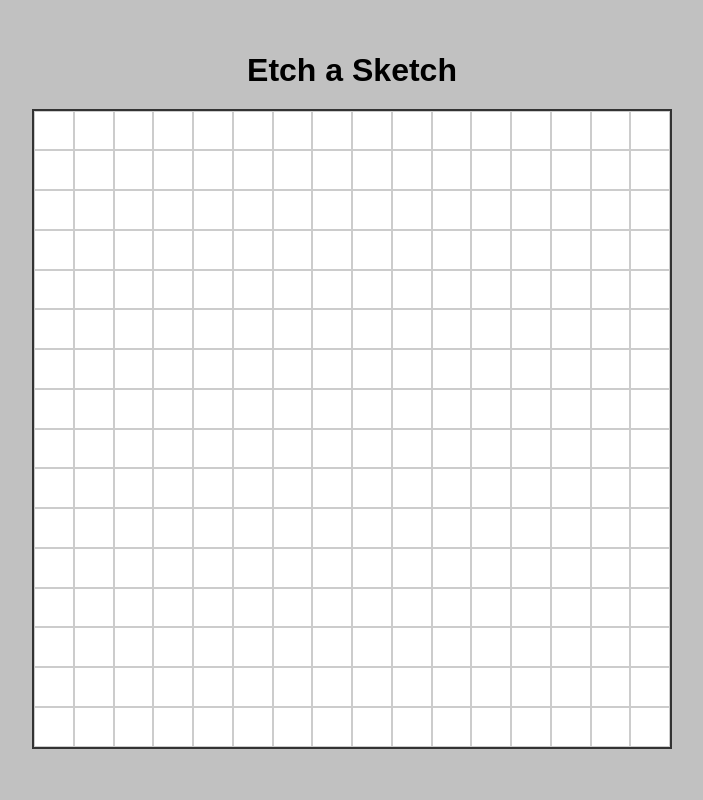
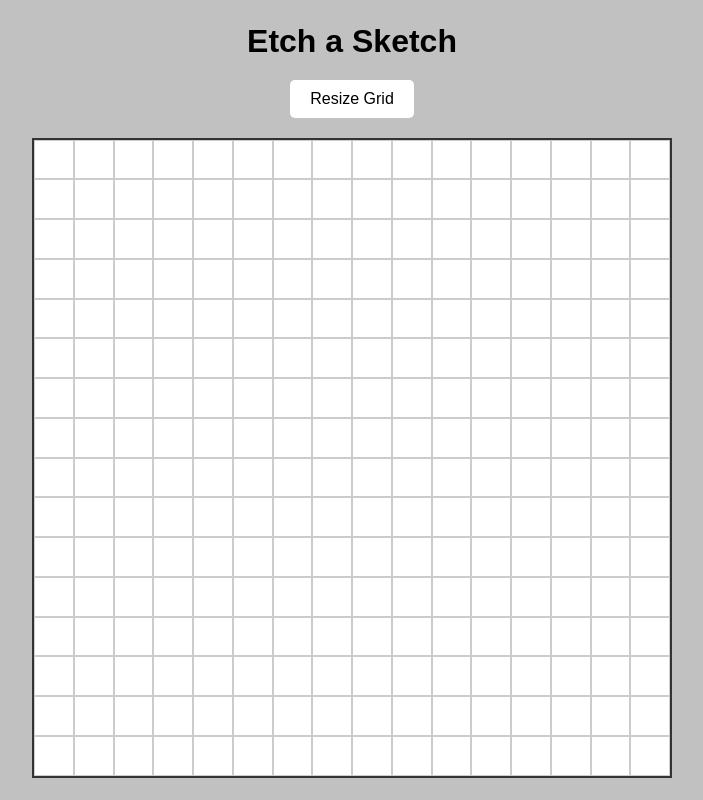
Before and after one commit to roymamon/Etch-a-Sketch, a plain HTML site: page index.html in a window 1280 px wide. Shown: the whole page, without its empty margins (288-991 px from the left). Drawn offline with Linux system fonts and the light colour scheme.

Commit message:
added a "resize grid" button without functionality yet

```diff
--- a/index.html
+++ b/index.html
@@ -9,6 +9,7 @@
 </head>
 <body>
     <h1>Etch a Sketch</h1>
+    <button id="resize-grid">Resize Grid</button>
     <div class="container"></div>
     <script src="javascript.js"></script>
 </body>
--- a/style.css
+++ b/style.css
@@ -37,3 +37,17 @@ h1 {
 .grid-square:hover {
     background-color: #c1c1c1;
 }
+button {
+    background-color: white;
+    color: black;
+    padding: 10px 20px;
+    margin-bottom: 20px;
+    font-size: 16px;
+    border: none;
+    border-radius: 5px;
+    cursor: pointer;
+}
+
+button:hover {
+    background-color: rgb(231, 231, 231);
+}
```
